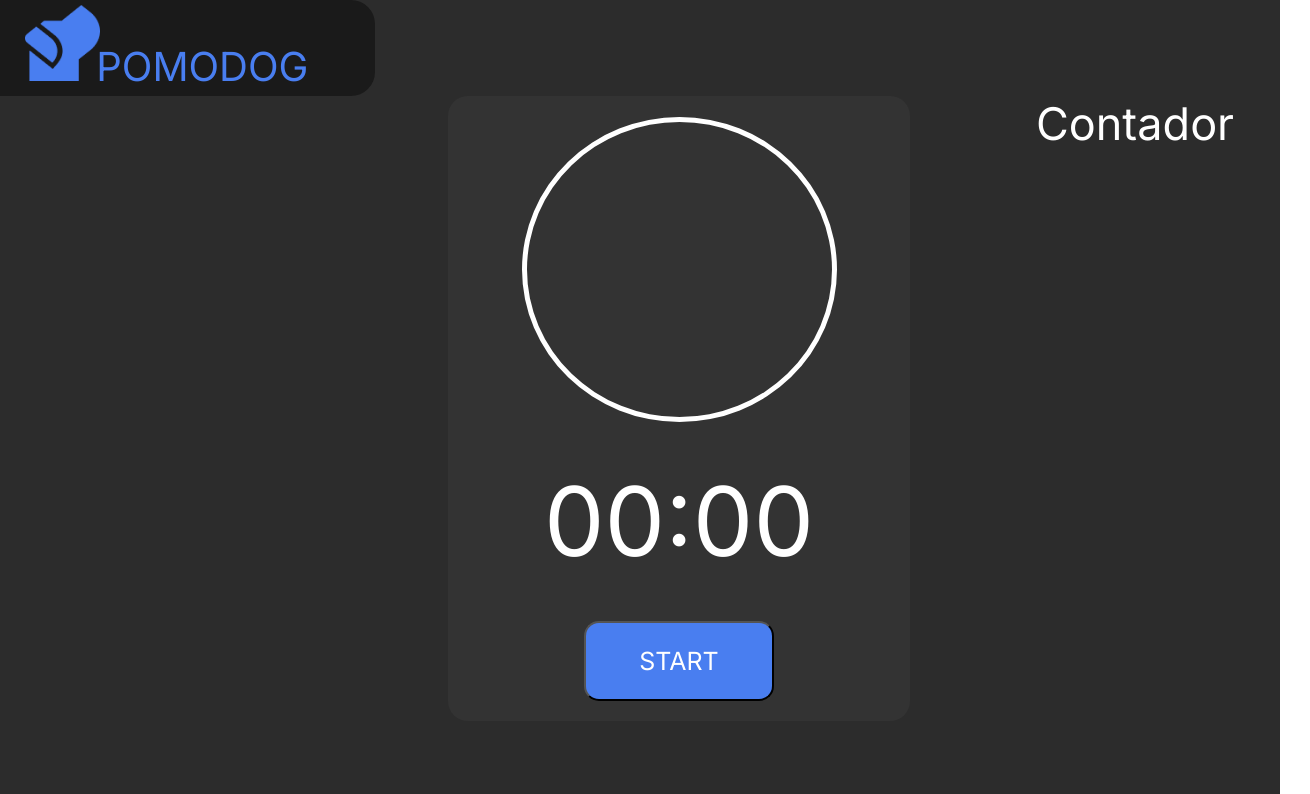
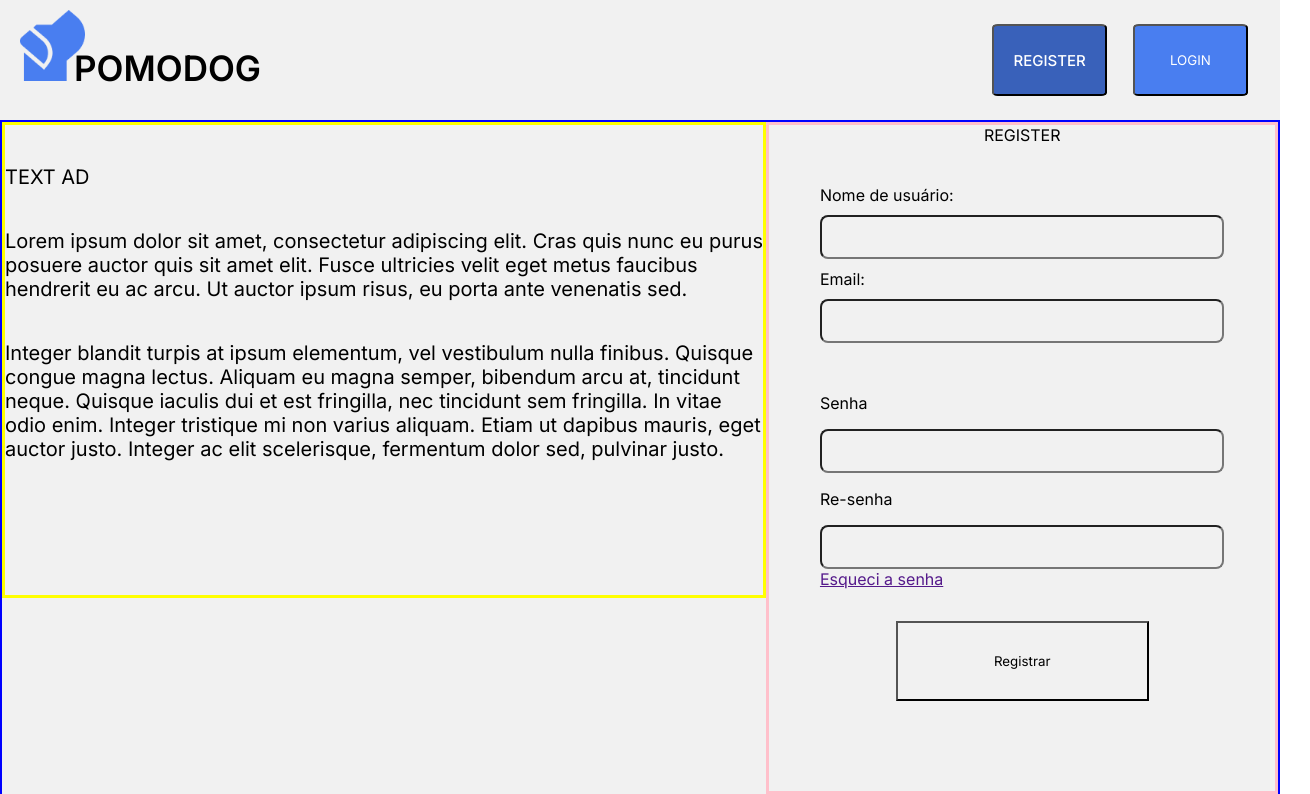
Before and after one commit to Gasppr/Pomodog, an Angular app in the folder pomodog/: page / in a window 1280 px wide. Shown: the top 794 px of the page, 1310 px wide, since content can reach past the window. Built offline with nearby package versions, Linux system fonts and the light colour scheme.

Commit message:
feat: Creation of the structures of the login and main pages

```diff
--- a/pomodog/src/app/app.routes.ts
+++ b/pomodog/src/app/app.routes.ts
@@ -1,6 +1,9 @@
 import { Routes } from '@angular/router';
 import { MenuComponent } from './pages/menu/menu.component';
+import { MainPageComponent } from './pages/main-page/main-page.component';
 
 export const routes: Routes = [
-  {path: "**" ,component: MenuComponent}
+
+  {path: "menu" ,component: MenuComponent},
+  {path: "" , component: MainPageComponent}
 ];
--- /dev/null
+++ b/pomodog/src/app/pages/login/login.component.html
@@ -0,0 +1 @@
+<p>login works!</p>
--- /dev/null
+++ b/pomodog/src/app/pages/main-page/main-page.component.html
@@ -0,0 +1,51 @@
+<div class="main">
+  <div class="header">
+    <div class="logo">
+      <img src="img/logo.png" alt="" />
+      <span> POMODOG </span>
+    </div>
+    <div class="buttons-join">
+      <button class="button-register">REGISTER</button>
+      <button class="button-login">LOGIN</button>
+    </div>
+  </div>
+
+  <div class="menu">
+    <div class="text-section">
+      <p>TEXT AD</p>
+
+      <p>
+        Lorem ipsum dolor sit amet, consectetur adipiscing elit. Cras quis nunc eu purus posuere auctor quis sit amet elit. Fusce ultricies velit eget metus faucibus hendrerit eu ac arcu. Ut auctor ipsum risus, eu porta ante venenatis sed.
+      </p>
+
+      <p>
+        Integer blandit turpis at ipsum elementum, vel vestibulum nulla finibus. Quisque congue magna lectus. Aliquam eu magna semper, bibendum arcu at, tincidunt neque. Quisque iaculis dui et est fringilla, nec tincidunt sem fringilla. In vitae odio enim. Integer tristique mi non varius aliquam. Etiam ut dapibus mauris, eget auctor justo. Integer ac elit scelerisque, fermentum dolor sed, pulvinar justo.
+    </div>
+
+    <div class="forms-section">
+      <P>REGISTER</P>
+
+      <div class="forms">
+        <form action="">
+          <label for="Nome">Nome de usuário:</label>
+          <input type="text" name="Nome" id="" />
+          <label for="Nome">Email:</label>
+          <input type="email" name="" id="" />
+
+          <div class="form-password">
+            <label for="Nome">Senha</label>
+            <input type="password" name="" id="" />
+            <label for="Nome">Re-senha</label>
+            <input type="password" name="" id="" />
+          </div>
+        </form>
+        <a href="">Esqueci a senha</a>
+      </div>
+      <button>Registrar</button>
+    </div>
+  </div>
+
+  <div class="footer">
+    <footer></footer>
+  </div>
+</div>
--- /dev/null
+++ b/pomodog/src/app/pages/main-page/main-page.component.scss
@@ -0,0 +1,119 @@
+* {
+  margin: 0;
+  padding: 0;
+  background-color: rgb(241, 241, 241);
+}
+
+.main {
+  display: flex;
+  flex-direction: column;
+}
+
+.header {
+  height: 15vh;
+
+  display: flex;
+  justify-content: space-between;
+  .logo {
+    margin-left: 1.25rem;
+    img {
+      width:25%;
+      margin-top: 10px;
+    }
+    span {
+      margin-left: -20px;
+      font-size: 35px;
+      font-weight: 600;
+      background-color: transparent;
+    }
+  }
+  .buttons-join {
+
+    margin-right: 2rem;
+    justify-content: center;
+    align-items: center;
+    gap: 10%;
+    width: 20%;
+    display: flex;
+    ;
+    button {
+      height: 60%;
+      width: 45%;
+      border-radius: 5%
+    }
+
+    .button-register{
+      background-color: #3961ba;
+      color: white;
+      font-weight: 500;
+      font-size: 15px;
+    }
+    .button-login{
+      background-color: #497ef0;
+      color: white;
+    }
+  }
+}
+
+.menu {
+  border: solid 2px blue;
+  height: 84vh;
+
+  display: flex;
+  flex-direction: row;
+
+  .text-section{
+    width: 60%;
+    border: solid yellow 3px;
+    height: 70%;
+
+    p{
+      padding-top: 40px;
+      font-size: 20px;
+    }
+  }
+  .forms-section{
+    border: pink 3px solid;
+    width: 40%;
+    display: flex;
+    flex-direction: column;
+    justify-self: center;
+
+    p{
+      align-self: center;
+    }
+
+    .form-password{
+      padding-top: 2.5rem;
+      display: flex;
+      flex-direction: column;
+      gap: 1rem;
+    }
+    form{
+      margin-top: 2.5rem;
+      gap: 10px;
+      width: 80%;
+      display: flex;
+      flex-direction: column;
+      justify-self: center;
+
+      input{
+        height: 5vh;
+        border-radius: .5rem;
+      }
+    }
+
+    a{
+      padding-left: 10%;
+    }
+
+    button{
+      align-self: center;
+      margin-top: 2rem;
+      width: 50%;
+      height: 5rem;
+    }
+  }
+
+
+}
```
Also changed, not shown: pomodog/src/app/pages/login/login.component.ts (added, +12 -0 lines), pomodog/src/app/pages/main-page/main-page.component.ts (added, +13 -0 lines), pomodog/src/app/pages/menu/menu.module.ts (deleted, +0 -12 lines), pomodog/src/app/pages/login/login.component.scss (added), 2 other files (tests, documents, lock files or other folders).
